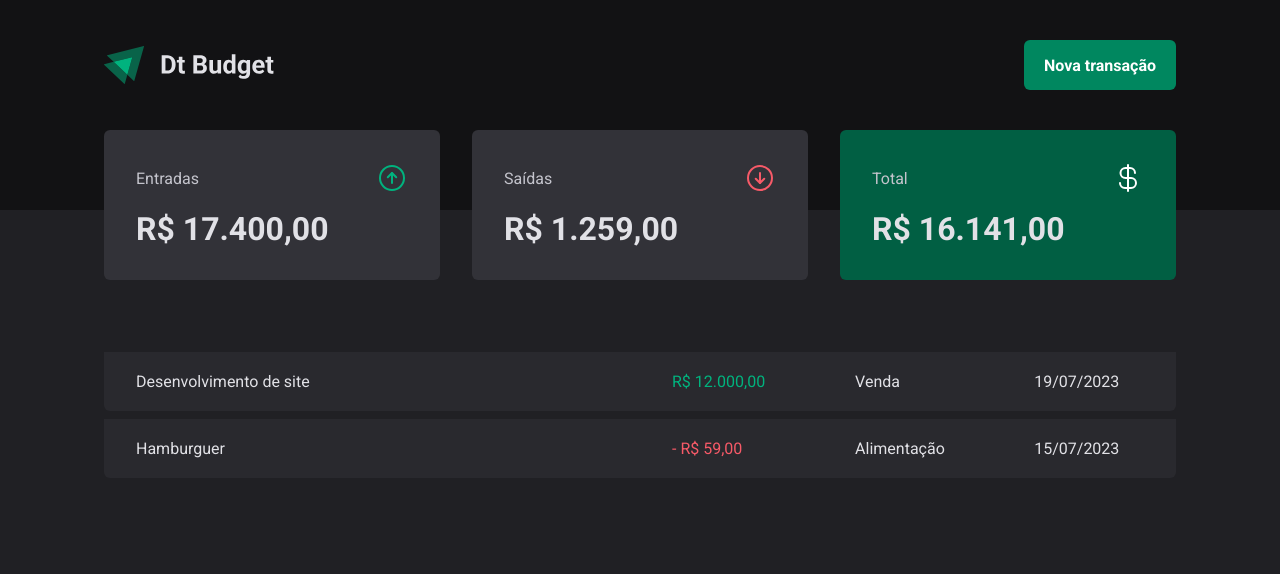
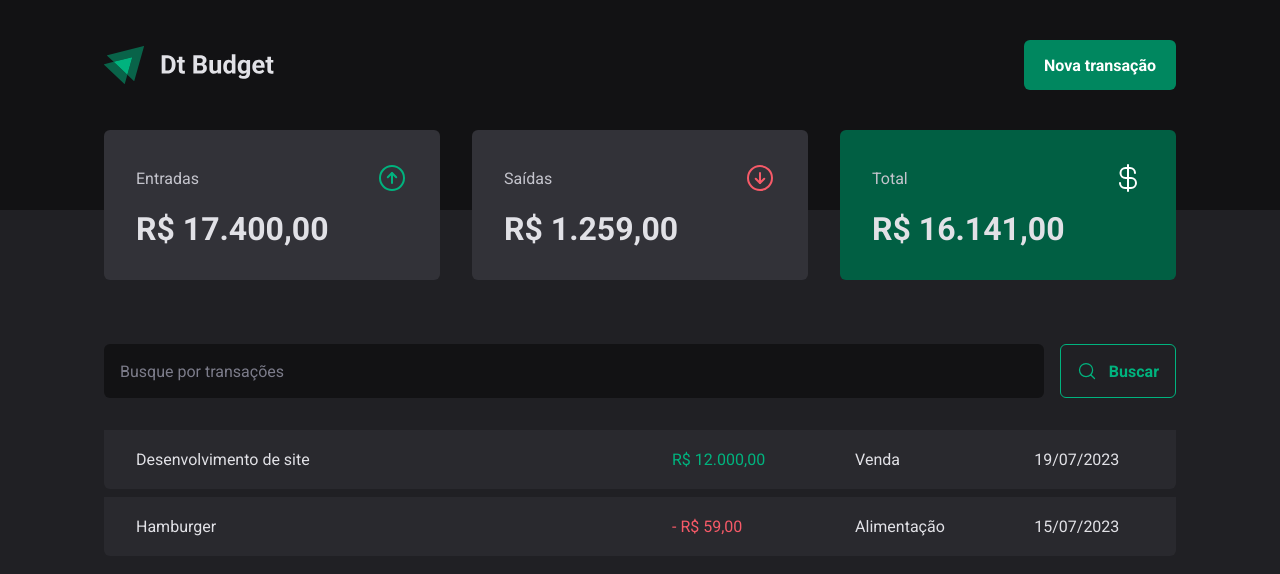
Before and after one commit to gufvr/dt-budget, a React (Vite) app: page / in a window 1280 px wide. Shown: the top 574 px of the page. Built offline with nearby package versions, Linux system fonts and the light colour scheme.

Commit message:
creating the SearchForm component

```diff
--- /dev/null
+++ b/src/pages/Transactions/components/SearchForm/index.tsx
@@ -0,0 +1,15 @@
+import { MagnifyingGlass } from 'phosphor-react'
+import { SearchFormContainer } from './styles'
+
+export function SearchForm() {
+  return (
+    <SearchFormContainer>
+      <input type="text" placeholder="Busque por transações" />
+
+      <button type="submit">
+        <MagnifyingGlass size={20} />
+        Buscar
+      </button>
+    </SearchFormContainer>
+  )
+}
--- /dev/null
+++ b/src/pages/Transactions/components/SearchForm/styles.ts
@@ -0,0 +1,43 @@
+import { styled } from 'styled-components'
+
+export const SearchFormContainer = styled.form`
+  display: flex;
+  gap: 1rem;
+
+  input {
+    flex: 1;
+    border-radius: 6px;
+    border: 0;
+    background: ${(props) => props.theme['gray-900']};
+    color: ${(props) => props.theme['gray-300']};
+    padding: 1rem;
+
+    &::placeholder {
+      color: ${(props) => props.theme['gray-500']};
+    }
+  }
+
+  button {
+    display: flex;
+    align-items: center;
+    gap: 0.75rem;
+
+    border: 0;
+    padding: 1rem;
+    background: transparent;
+    border: 1px solid ${(props) => props.theme['green-300']};
+    color: ${(props) => props.theme['green-300']};
+    font-weight: bold;
+    border-radius: 6px;
+
+    &:hover {
+      background: ${(props) => props.theme['green-500']};
+      border-color: 1px solid ${(props) => props.theme['green-500']};
+      color: ${(props) => props.theme.white};
+      transition:
+        background-color 0.2s,
+        color 0.2s,
+        border-color 0.2s;
+    }
+  }
+`
--- a/src/pages/Transactions/index.tsx
+++ b/src/pages/Transactions/index.tsx
@@ -1,5 +1,6 @@
 import { Header } from '../../components/Header'
 import { Summary } from '../../components/Summary'
+import { SearchForm } from './components/SearchForm'
 
 import {
   PriceHighLight,
@@ -14,6 +15,8 @@
       <Summary />
 
       <TransactionsContainer>
+        <SearchForm />
+
         <TransactionsTable>
           <tbody>
             <tr>
@@ -25,7 +28,7 @@
               <td>19/07/2023</td>
             </tr>
             <tr>
-              <td width="50%">Hamburguer</td>
+              <td width="50%">Hamburger</td>
               <td>
                 <PriceHighLight variant="outcome">- R$ 59,00</PriceHighLight>
               </td>
--- a/src/pages/Transactions/styles.ts
+++ b/src/pages/Transactions/styles.ts
@@ -11,7 +11,7 @@
   width: 100%;
   border-collapse: separate;
   border-spacing: 0 0.5rem;
-  /* margin-top: 1.5rem; */
+  margin-top: 1.5rem;
 
   td {
     padding: 1.25rem 2rem;
```
